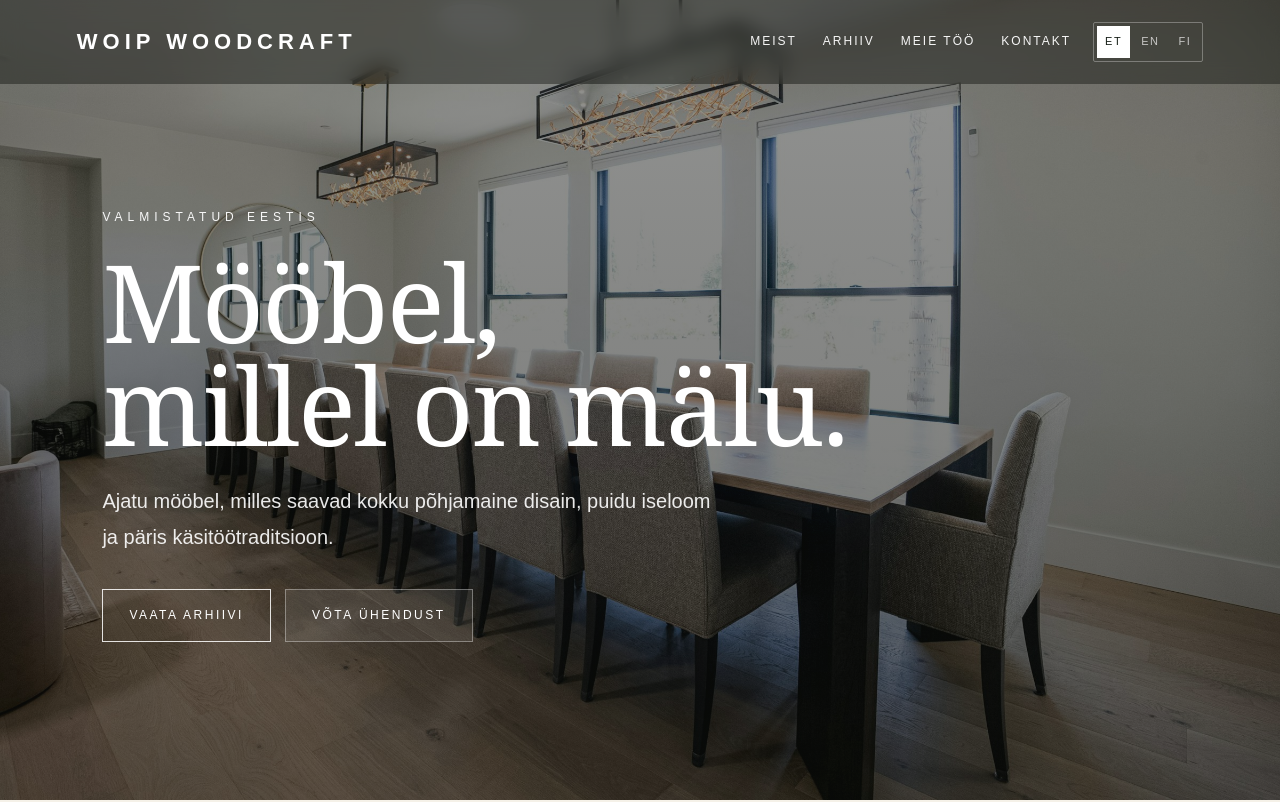
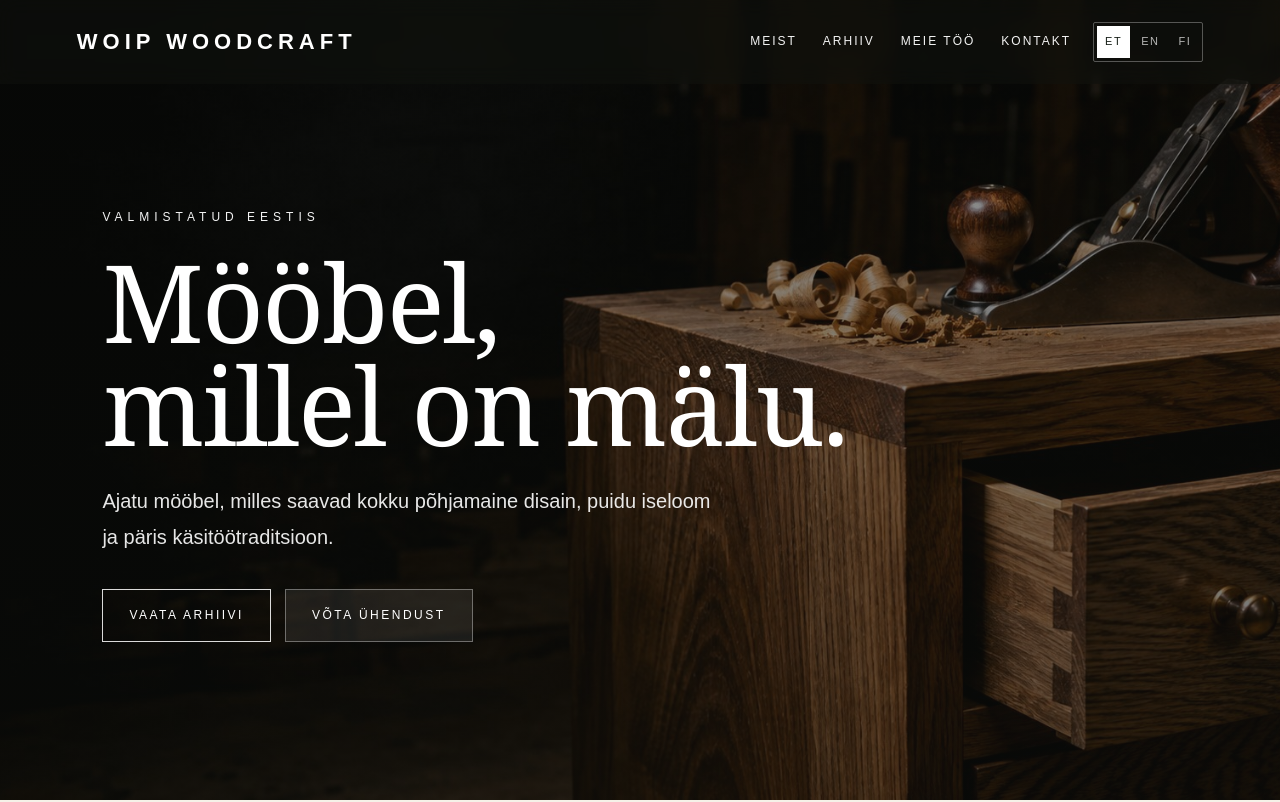
Before and after one commit to AHTOW/AhtoW.github.io, a plain HTML site: page index.html in a window 1280 px wide. Shown: the top 802 px of the page. Drawn offline with Linux system fonts and the light colour scheme.

Commit message:
Change homepage hero image

```diff
--- a/index.html
+++ b/index.html
@@ -133,7 +133,7 @@
       color: white;
       background:
         linear-gradient(rgba(14, 16, 13, 0.45), rgba(14, 16, 13, 0.58)),
-        url("hero-furniture.jpg");
+        url("hero-workbench.jpg");
       background-size: cover;
       background-position: center;
     }
```
Also changed, not shown: hero-workbench.jpg (added).
